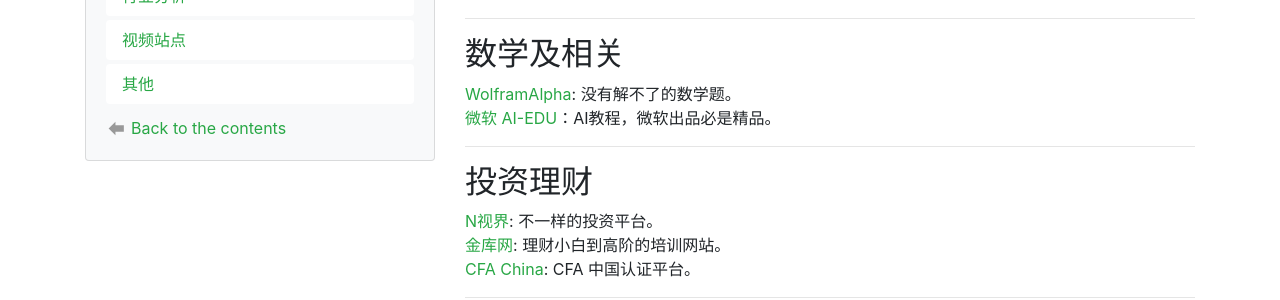
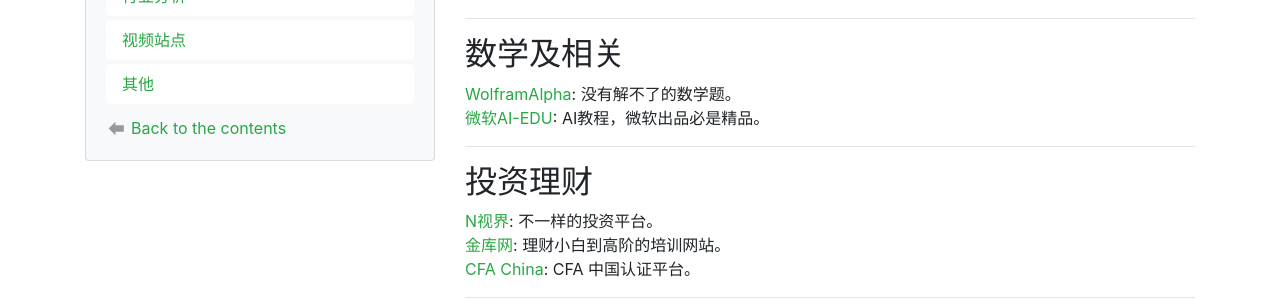
Before and after one commit to davis-lee0109/davis-lee0109.github.io, a Jekyll site: the page built from _projects/bFavoriteWebSites.md, in a window 1280 px wide and 972 px high. Shown: the part 293-593 px from the top of the window. Built offline with Jekyll 4.4.1, drawn with Linux system fonts in a browser that asks for light colours; comment, search, counter and statistics services are not loaded.

```diff
--- a/_projects/bFavoriteWebSites.md
+++ b/_projects/bFavoriteWebSites.md
@@ -12,7 +12,7 @@
 ---
 ## 数学及相关
 [WolframAlpha](https://www.wolframalpha.com/): 没有解不了的数学题。<br>
-[微软 AI-EDU](https://github.com/microsoft/ai-edu/)：AI教程，微软出品必是精品。<br>
+[微软AI-EDU](https://github.com/microsoft/ai-edu/): AI教程，微软出品必是精品。<br>
 
 ---
 ## 投资理财
```
